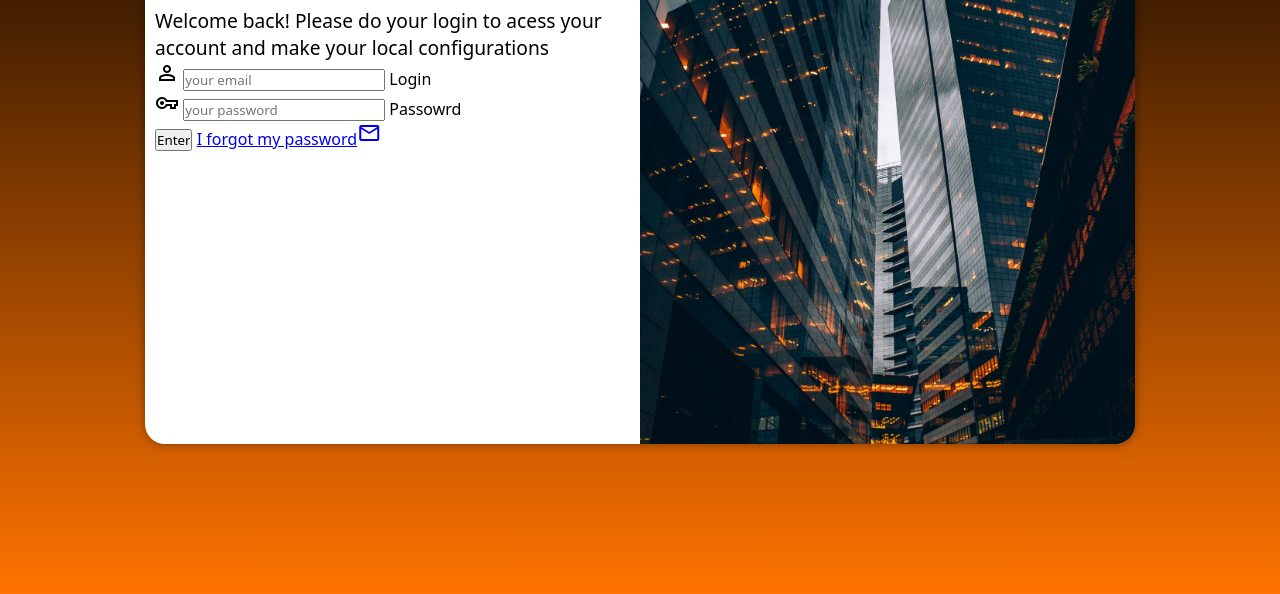
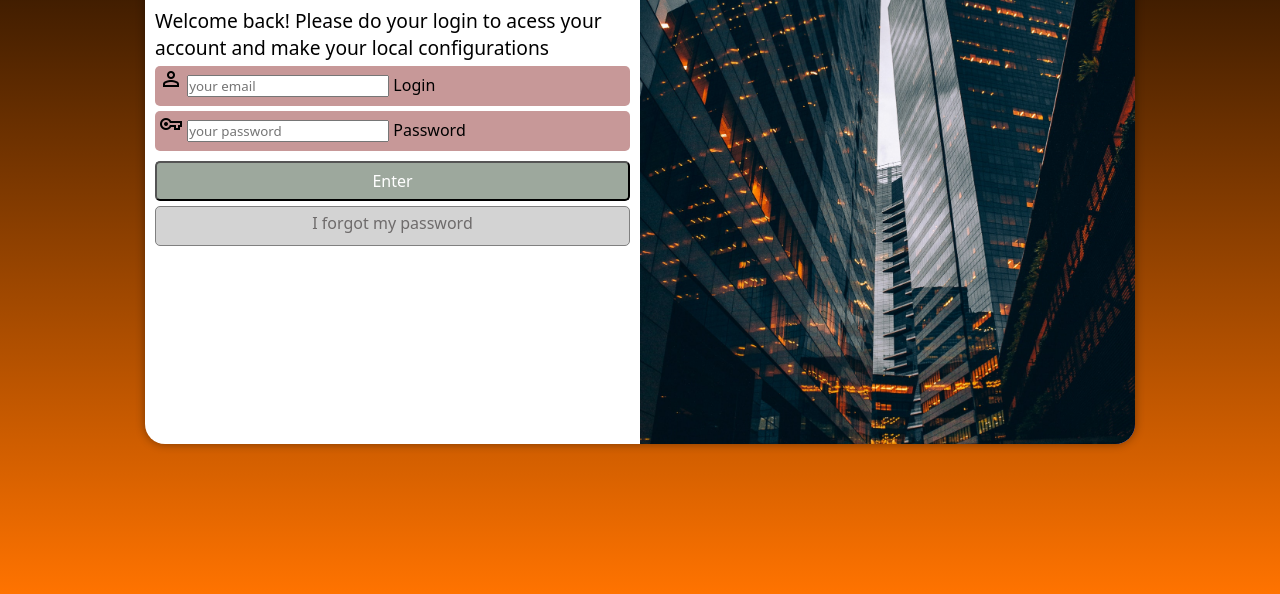
Before and after one commit to jotadagostin/login_project, a plain HTML site: page index.html in a window 1280 px wide. Shown: the part 206-800 px from the top of the page. Drawn offline with nearby package versions, Linux system fonts and the light colour scheme.

Commit message:
almost finishing

```diff
--- a/index.html
+++ b/index.html
@@ -32,13 +32,11 @@
                             vpn_key
                             </span>
                         <input type="password" name="password" id="ipassword" placeholder="your password" autocomplete="current-password" required minlength="8" maxlength="20">
-                        <label for="ipassword">Passowrd</label>
+                        <label for="ipassword">Password</label>
                     </div>
                 </form>
                 <input type="submit" value="Enter">
-                <a href="forget.html">I forgot my password<span class="material-symbols-outlined">
-                    mail
-                    </span></a>
+                <a href="forget.html" class="botao" target="_blank">I forgot my password</a>
             </div>
         </section>
     </main>
--- a/styles/style.css
+++ b/styles/style.css
@@ -33,7 +33,7 @@ violet #5f2c82
     left: 50%;
     transform: translate(-50%, -50%);
     overflow: hidden;
-    width: 280px;
+    width: 285px;
     height: 500px;
     border-radius: 20px;
     box-shadow: 0px 0px 10px rgba(0, 0, 0, 0.397);
@@ -65,3 +65,58 @@ violet #5f2c82
  div#form > p {
     font-size: 0.8em;
  }
+
+ form > div.camp {
+    background-color: rgb(199, 152, 152);
+    display: block;
+    width: 100%;
+    height: 40px;
+    border-radius: 5px;
+    margin: 5px 0px;
+ }
+
+ #form > input[type=submit] {
+    display: block;
+    font-size: 1em;
+    width: 100%;
+    height: 40px;
+    background-color: rgba(99, 116, 99, 0.623);
+    color: white;
+    border-radius: 5px;
+    cursor: pointer;
+    margin-bottom: 5px;
+    margin-top: 10px;
+ }
+
+ #form > input[type=submit]:hover {
+    background-color: gray;
+ }
+
+ #form > a.botao {
+    display: block;
+    text-align: center;
+    font-size: 1em;
+    width: 100%;
+    height: 40px;
+    background-color: lightgray;
+    border: 1px solid gray;
+    border-radius: 5px;
+    text-decoration: none;
+    padding-top:5px;
+    margin-top: 5x;
+    color: rgb(110, 107, 107);
+ }
+
+ #form > a.botao:hover {
+    background-color: rgb(185, 185, 185);
+ }
+
+ .material-symbols-outlined {
+    margin-left: 4px;
+    padding-top: 1px;
+}
+
+label {
+    color: black;
+    font-weight: 450;
+}
```
